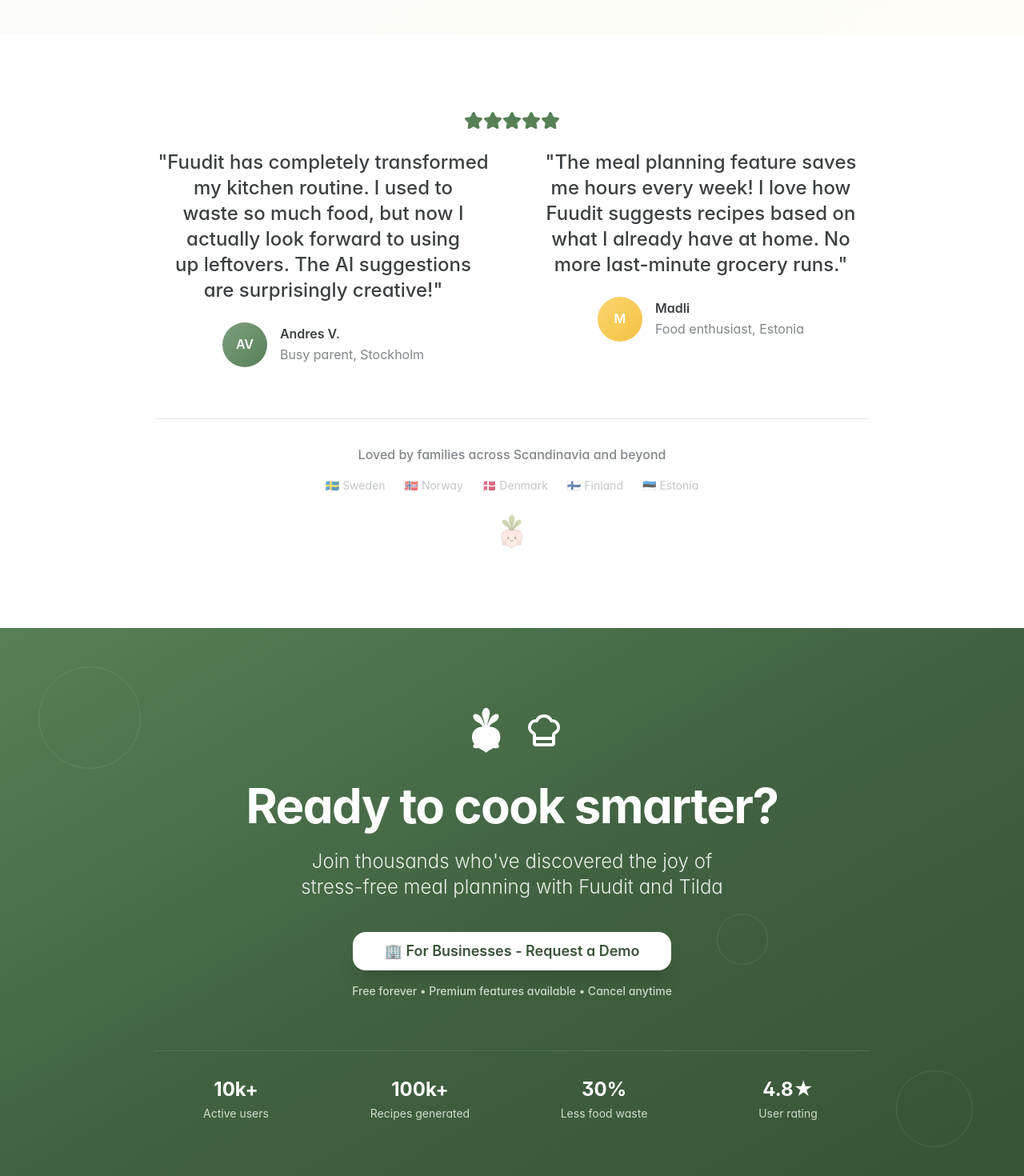
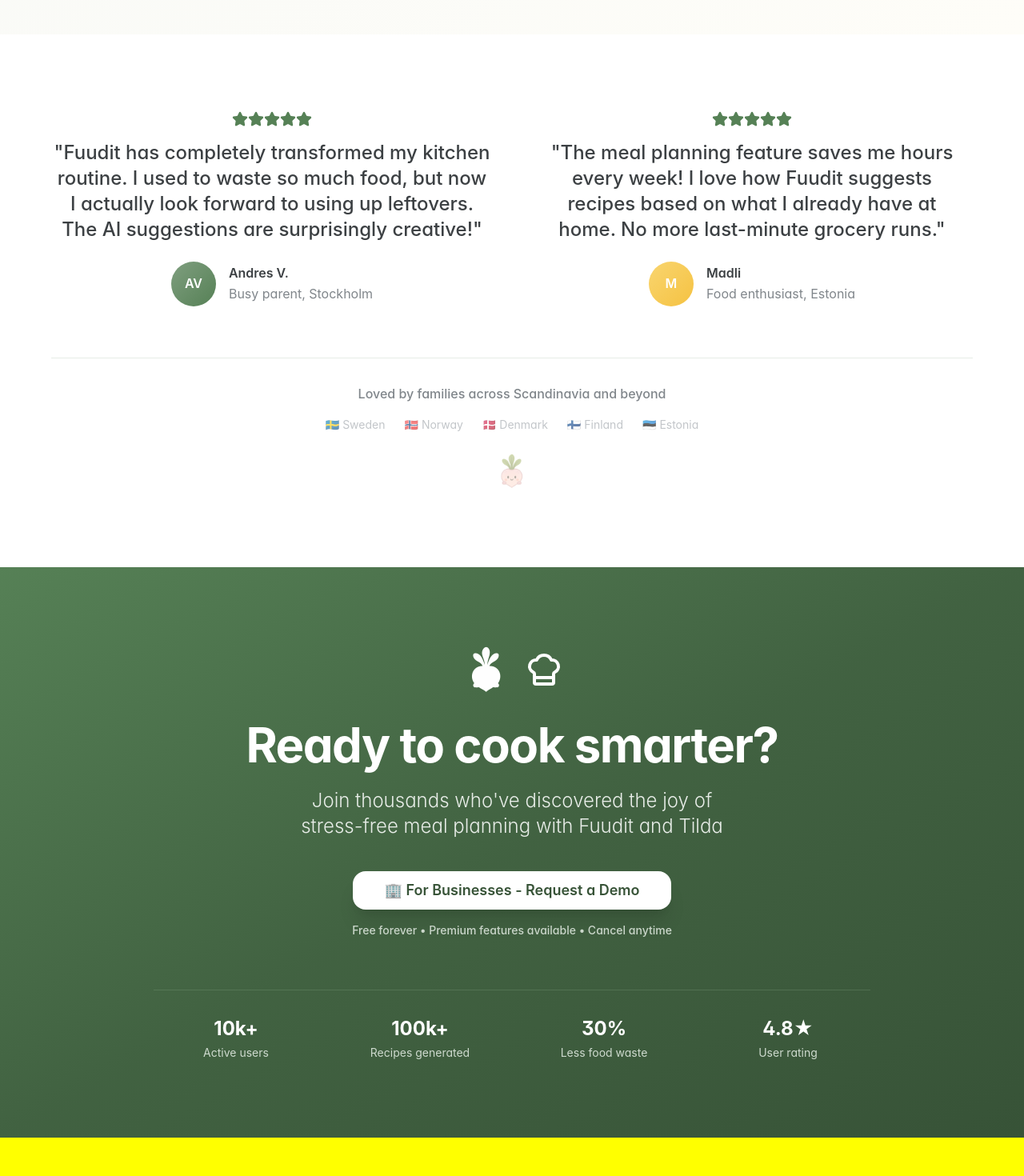
Before and after one commit to ebemeiternv/fuudit-mobile, a React (Vite) app: page / in a window 1280 px wide. Shown: the part 3520-4990 px from the top of the page at 80% size. After the commit the page ends 4942 px from the top, so only its background shows below. Built offline with nearby package versions, Linux system fonts and the light colour scheme.

Commit message:
Add testimonial star ratings and remove circle
Add 5-star ratings to testimonials and remove the light circle element.

```diff
--- a/src/components/CTASection.tsx
+++ b/src/components/CTASection.tsx
@@ -9,13 +9,6 @@ const CTASection = () => {
 
   return (
     <section className="py-24 bg-gradient-to-br from-sage-500 via-sage-600 to-sage-700 relative overflow-hidden">
-      {/* Background pattern */}
-      <div className="absolute inset-0 opacity-10">
-        <div className="absolute top-12 left-12 w-32 h-32 border border-white rounded-full"></div>
-        <div className="absolute bottom-16 right-16 w-24 h-24 border border-white rounded-full"></div>
-        <div className="absolute top-1/2 right-1/4 w-16 h-16 border border-white rounded-full"></div>
-      </div>
-
       <div className="container mx-auto px-6 relative z-10">
         <div className="max-w-4xl mx-auto text-center text-white">
           <div className="flex items-center justify-center mb-8">
--- a/src/components/TestimonialSection.tsx
+++ b/src/components/TestimonialSection.tsx
@@ -5,16 +5,15 @@ const TestimonialSection = () => {
   return (
     <section className="py-24 bg-white">
       <div className="container mx-auto px-6">
-        <div className="max-w-4xl mx-auto text-center">
-          <div className="flex justify-center mb-6">
-            {[...Array(5)].map((_, i) => (
-              <Star key={i} className="h-6 w-6 text-sage-500 fill-current" />
-            ))}
-          </div>
-
+        <div className="max-w-6xl mx-auto text-center">
           <div className="grid md:grid-cols-2 gap-12 mb-8">
             {/* First testimonial */}
             <div className="text-center">
+              <div className="flex justify-center mb-4">
+                {[...Array(5)].map((_, i) => (
+                  <Star key={i} className="h-5 w-5 text-sage-500 fill-current" />
+                ))}
+              </div>
               <blockquote className="text-xl md:text-2xl font-medium text-nordic-800 mb-6 text-balance leading-relaxed">
                 "Fuudit has completely transformed my kitchen routine. I used to waste so much food, but now I actually look forward to using up leftovers. The AI suggestions are surprisingly creative!"
               </blockquote>
@@ -32,6 +31,11 @@ const TestimonialSection = () => {
 
             {/* Second testimonial */}
             <div className="text-center">
+              <div className="flex justify-center mb-4">
+                {[...Array(5)].map((_, i) => (
+                  <Star key={i} className="h-5 w-5 text-sage-500 fill-current" />
+                ))}
+              </div>
               <blockquote className="text-xl md:text-2xl font-medium text-nordic-800 mb-6 text-balance leading-relaxed">
                 "The meal planning feature saves me hours every week! I love how Fuudit suggests recipes based on what I already have at home. No more last-minute grocery runs."
               </blockquote>
```
